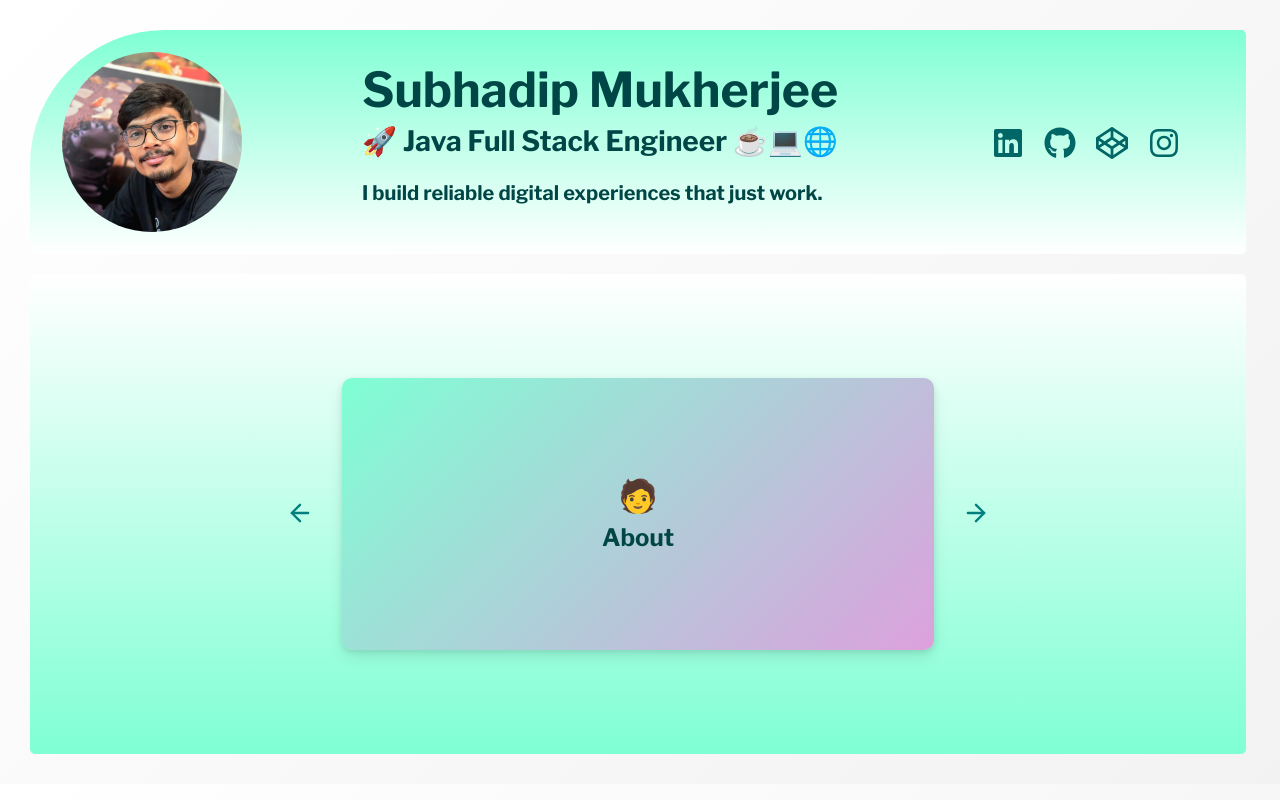
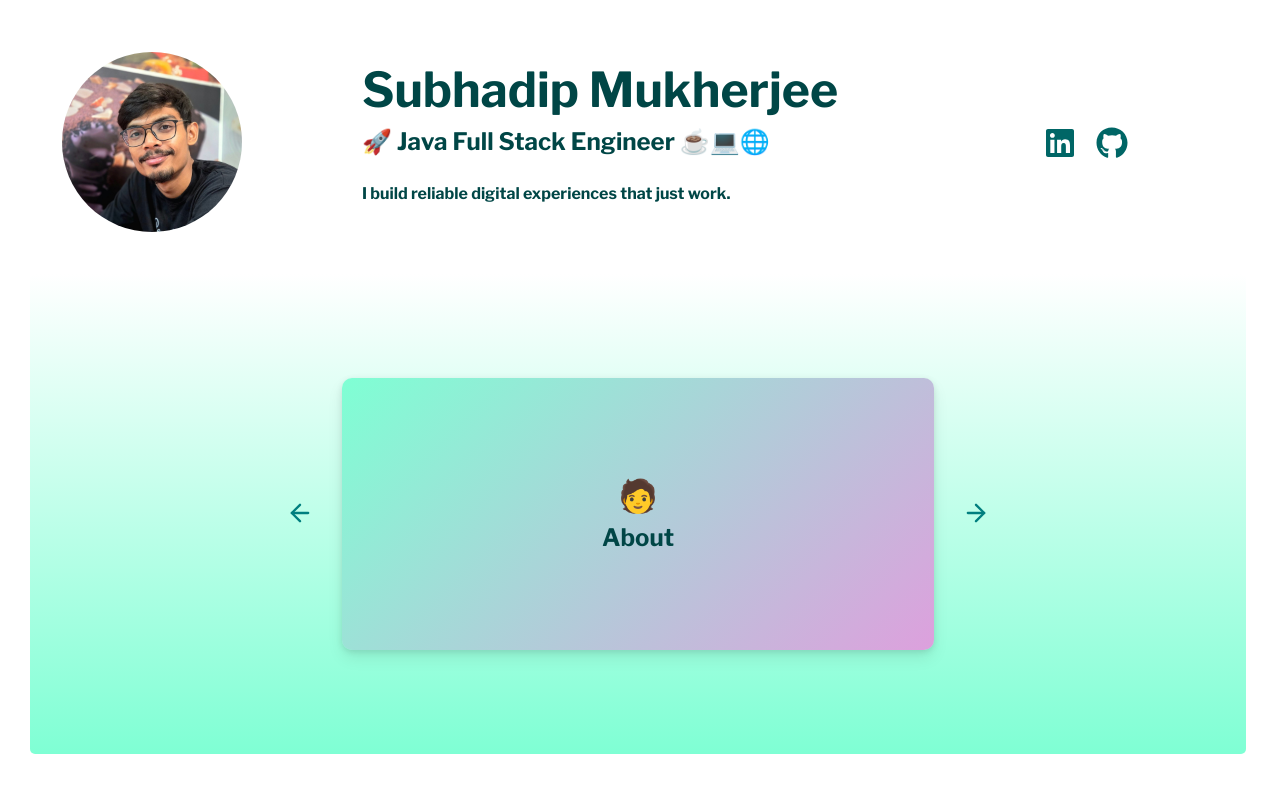
Before and after one commit to Subsdip/subc_portfolio, a React (Vite) app: page / in a window 1280 px wide. Built offline with nearby package versions, Linux system fonts and the light colour scheme.

Commit message:
changes done

```diff
--- a/package.json
+++ b/package.json
@@ -10,6 +10,7 @@
     "preview": "vite preview"
   },
   "dependencies": {
+    "@vercel/analytics": "^1.5.0",
     "lucide-react": "^0.544.0",
     "motion": "^12.23.12",
     "react": "^19.1.1",
--- a/src/component/Circle/Circle.css
+++ b/src/component/Circle/Circle.css
@@ -12,7 +12,8 @@
 }
 
 .circle-img {
-  width: 100%;
-  height: 100%;
+  width: clamp(200px, 100%, 1200px);
+  height: clamp(150px, 100%, 800px);
   object-fit: cover;
+  border-radius: 12px;
 }
--- a/src/component/Navbar/Navbar.css
+++ b/src/component/Navbar/Navbar.css
@@ -1,5 +1,4 @@
 .main-flex-navbar{
-    background:  linear-gradient(180deg, aquamarine, white);
     display: flex;
     flex-direction: row;
     max-width: 95vw;
@@ -7,8 +6,6 @@
     margin-top: 20px;
     margin-bottom: 20px;
     border-radius: 5px;
-    border-bottom-left-radius: 10px;
-    border-top-left-radius: 135px;
     align-items: center;
     justify-content: center;
     gap: 120px;
@@ -37,6 +34,7 @@
         flex-direction: column;
         align-items: center;
         justify-content: center;
+        line-height: clamp(2rem, 4vw, 3.5rem);
     }
 }
 
--- a/src/component/Navbar/Navbar.tsx
+++ b/src/component/Navbar/Navbar.tsx
@@ -33,9 +33,9 @@ const Navbar: React.FC = () => {
             <div className="main-flex-navbar">
                 <Circle src={Profilepic}/>
                 <div className="main-flex-intro">
-                    <h1 style={{ fontSize: "clamp(24px, 4.8vw, 48px)" }}>Subhadip Mukherjee</h1>
-                    <h2 style={{ fontSize: "clamp(16px, 3vw, 28px)" }}>🚀 Java Full Stack Engineer ☕💻🌐</h2>
-                    <h5 style={{ fontSize: "clamp(14px, 2.5vw, 20px)" }}>I build reliable digital experiences that just work.</h5>
+                    <h1 style={{ fontSize: "clamp(1rem, 4vw, 3rem)" }}>Subhadip Mukherjee</h1>
+                    <h2 style={{ fontSize: "clamp(.5rem, 3vw, 1.5rem)" }}>🚀 Java Full Stack Engineer ☕💻🌐</h2>
+                    <h5 style={{ fontSize: "clamp(.1rem, 2vw, 1rem)" }}>I build reliable digital experiences that just work.</h5>
                 </div>
                 <div className="main-flex-icons">
                         <a
@@ -51,20 +51,6 @@ const Navbar: React.FC = () => {
                         rel="noopener noreferrer"
                         >
                             <FaGithub size={32} color="#006666"/>
-                        </a>
-                        <a
-                        href="https://www.linkedin.com/in/subc"
-                        target="_blank"
-                        rel="noopener noreferrer"
-                        >
-                            <FaCodepen size={32} color="#006666"/>
-                        </a>
-                        <a
-                        href="https://www.linkedin.com/in/subc"
-                        target="_blank"
-                        rel="noopener noreferrer"
-                        >
-                            <FaInstagram size={32} color="#006666"/>
                         </a>
                 </div>
                 {/* <motion.div
--- a/src/component/Project/Project.css
+++ b/src/component/Project/Project.css
@@ -38,10 +38,9 @@
 
 .main-project-flex-increase-expanded{
     background: linear-gradient(135deg, #7fffd4, #ce8cfd);
-    /* background-color: #F9FAFB; */
     border-radius: 20px;
     padding: 30px;
-    width: 60%;
+    min-width: 60%;
     height: 60%;
     overflow: auto;
 }
--- a/src/index.css
+++ b/src/index.css
@@ -12,7 +12,6 @@
   font-weight: 400;
 
   color: #004646;
-  background: linear-gradient(135deg, #ffffff, #f2f2f2);
 
   font-synthesis: none;
   text-rendering: optimizeLegibility;
--- a/src/pages/home/Home.css
+++ b/src/pages/home/Home.css
@@ -2,7 +2,7 @@
     --radius: 10px;
     --margin: 20px;
 
-    max-width: 95dvw;
+    max-width: clamp(300px, 95dvw, 1400px);
     min-height: 40dvh;
     margin: 30px;
     border-radius: 5px;
```
Also changed, not shown: 1 other file (tests, documents, lock files or other folders).
